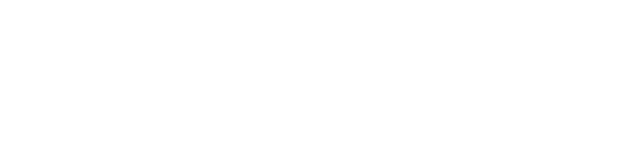
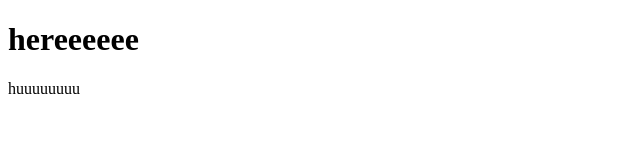
Before and after one commit to tonayhub/my-first-repo, a plain HTML site: page index.html in a window 1280 px wide. Shown: the whole page, without its empty margins (0-640 px from the left). Drawn offline with Linux system fonts and the light colour scheme.

Commit message:
header added

```diff
--- a/index.html
+++ b/index.html
@@ -7,6 +7,8 @@
     <title>my first github repo</title>
 </head>
 <body>
+    <h1>hereeeeee</h1>
+    <p>huuuuuuuu</p>
 
 </body>
 </html>
```
